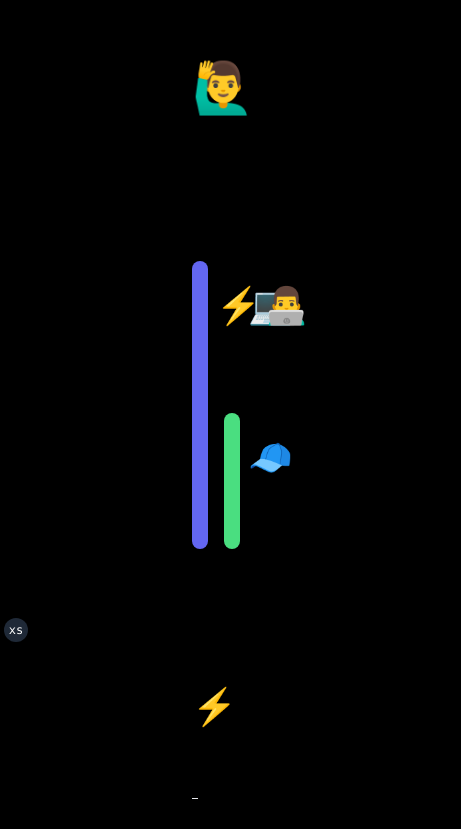
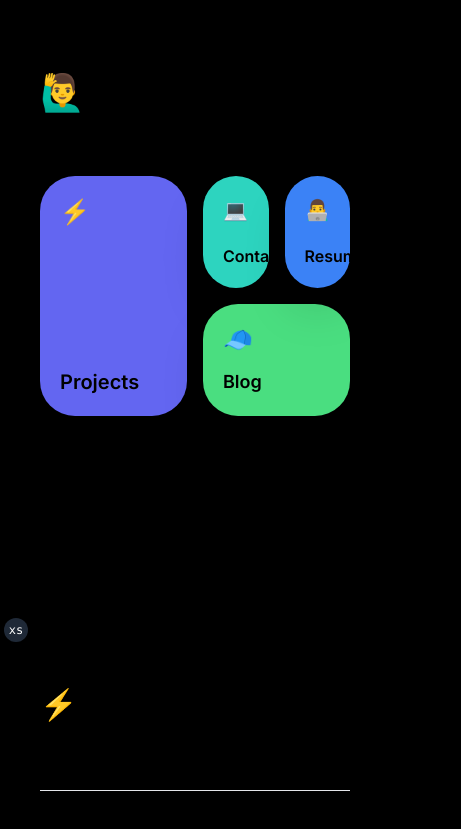
Before and after one commit to guillermouzner/guillermo.io, a Next.js app: page / in a window 390 px wide. Shown: the part 198-1027 px from the top of the page, 461 px wide, since content can reach past the window. Built offline with nearby package versions, Linux system fonts and the light colour scheme; grey boxes are pictures that could not be loaded.

Commit message:
responsive

```diff
--- a/app/page.tsx
+++ b/app/page.tsx
@@ -7,19 +7,19 @@ import {Section} from "@/components/section";
 export default function HomePage() {
   return (
     <>
-      <section className="min-h-screen flex flex-col justify-center px-48 gap-10">
+      <section className="min-h-screen flex flex-col justify-center px-10 md:px-20 lg:px-48 gap-10">
         <div className="font-bold">
-          <div className="text-[50px]">Guillermo Uzner 🙋‍♂️</div>
+          <div className="text-4xl md:text-[50px]">Guillermo Uzner 🙋‍♂️</div>
           <div>trying out cool stuff</div>
         </div>
 
-        <div className="grid grid-rows-2 grid-cols-4 grid-flow-col gap-4 h-72 text-black font-semibold cursor-pointer">
+        <div className="grid grid-rows-2 grid-cols-4 grid-flow-col gap-4 h-60 md:h-72 text-black font-semibold cursor-pointer">
           <div
             className="col-span-2 row-span-2 rounded-[35px] bg-indigo-500 hover:shadow-indigo/20
           transition-all hover:scale-95 hover:opacity-90 shadow-2xl"
           >
             <ClientCard sectionId="projects">
-              <h1 className="text-4xl">⚡</h1>
+              <h1 className="text-2xl md:text-4xl">⚡</h1>
               <h1 className="text-xl">Projects</h1>
             </ClientCard>
           </div>
@@ -28,8 +28,8 @@ export default function HomePage() {
           transition-all hover:scale-95 hover:opacity-90 shadow-2xl"
           >
             <ClientCard sectionId="contact">
-              <h1 className="text-4xl">💻</h1>
-              <h1 className="text-xl">Contact</h1>
+              <h1 className="text-xl md:text-4xl">💻</h1>
+              <h1 className="text-base md:text-xl">Contact</h1>
             </ClientCard>
           </div>
           <div
@@ -37,8 +37,8 @@ export default function HomePage() {
           transition-all hover:scale-95 hover:opacity-90 shadow-2xl"
           >
             <ClientCard sectionId="blog">
-              <h1 className="text-4xl">🧢</h1>
-              <h1 className="text-xl">Blog</h1>
+              <h1 className="text-2xl md:text-4xl">🧢</h1>
+              <h1 className="text-lg md:text-xl">Blog</h1>
             </ClientCard>
           </div>
           <div
@@ -46,8 +46,8 @@ export default function HomePage() {
           transition-all hover:scale-95 hover:opacity-90 shadow-2xl"
           >
             <ClientCard sectionId="resume">
-              <h1 className="text-4xl">👨‍💻</h1>
-              <h1 className="text-xl">Resume</h1>
+              <h1 className="text-xl md:text-4xl">👨‍💻</h1>
+              <h1 className="text-base md:text-xl">Resume</h1>
             </ClientCard>
           </div>
         </div>
--- a/components/client-card.tsx
+++ b/components/client-card.tsx
@@ -14,7 +14,7 @@ export function ClientCard({sectionId, children}: Props) {
   }
 
   return (
-    <div className="flex flex-col p-6 h-full justify-between" onClick={scrollToSection}>
+    <div className="flex flex-col md:p-6 p-5 h-full justify-between" onClick={scrollToSection}>
       {children}
     </div>
   );
--- a/components/grid-card.tsx
+++ b/components/grid-card.tsx
@@ -25,7 +25,7 @@ export function GridCard({colour, title, description, bgImage, openLink, openRep
   return (
     <div
       className={cn(
-        "grid grid-cols-1 h-36 rounded-[48px]  transition-all hover:scale-95 hover:opacity-90 shadow-2xl cursor-pointer text-white",
+        "grid grid-cols-1 h-32 md:h-36 rounded-[48px]  transition-all hover:scale-95 hover:opacity-90 shadow-2xl cursor-pointer text-white",
         colour === "green" && "bg-green-500",
         colour === "indigo" && "bg-indigo-500",
         colour === "teal" && "bg-teal-500",
--- a/components/section.tsx
+++ b/components/section.tsx
@@ -7,8 +7,8 @@ interface Props {
 
 export function Section({id, emoji, title, children}: Props) {
   return (
-    <section className="min-h-screen flex flex-col px-48 gap-10 py-10" id={id}>
-      <div className="text-4xl flex flex-col gap-4 font-bold">
+    <section className="min-h-screen flex flex-col lg:px-48 md:px-20 px-10 gap-10 py-10" id={id}>
+      <div className="text-3xl md:text-4xl flex flex-col gap-4 font-bold">
         <h1>{emoji}</h1>
         <h1>{title}</h1>
         <hr />
```
